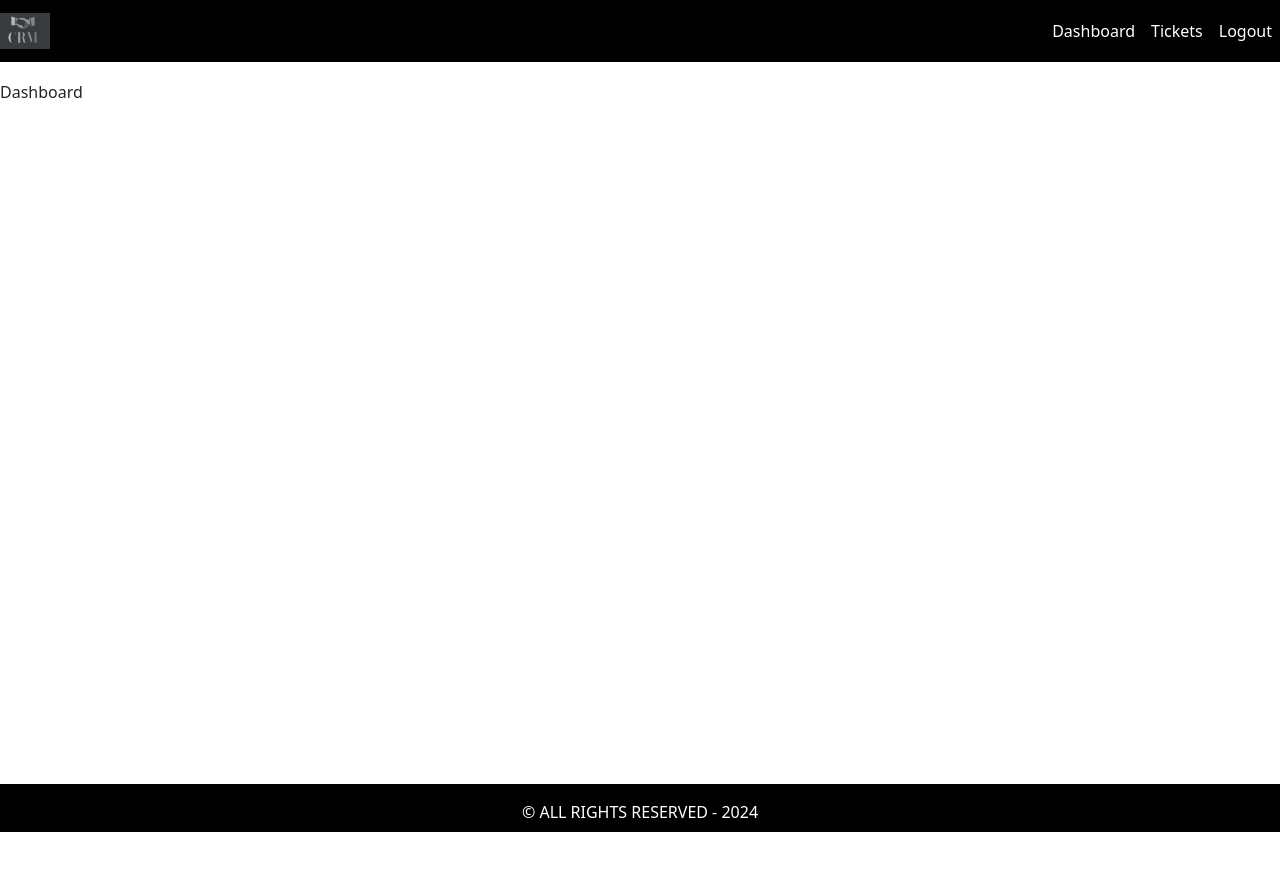
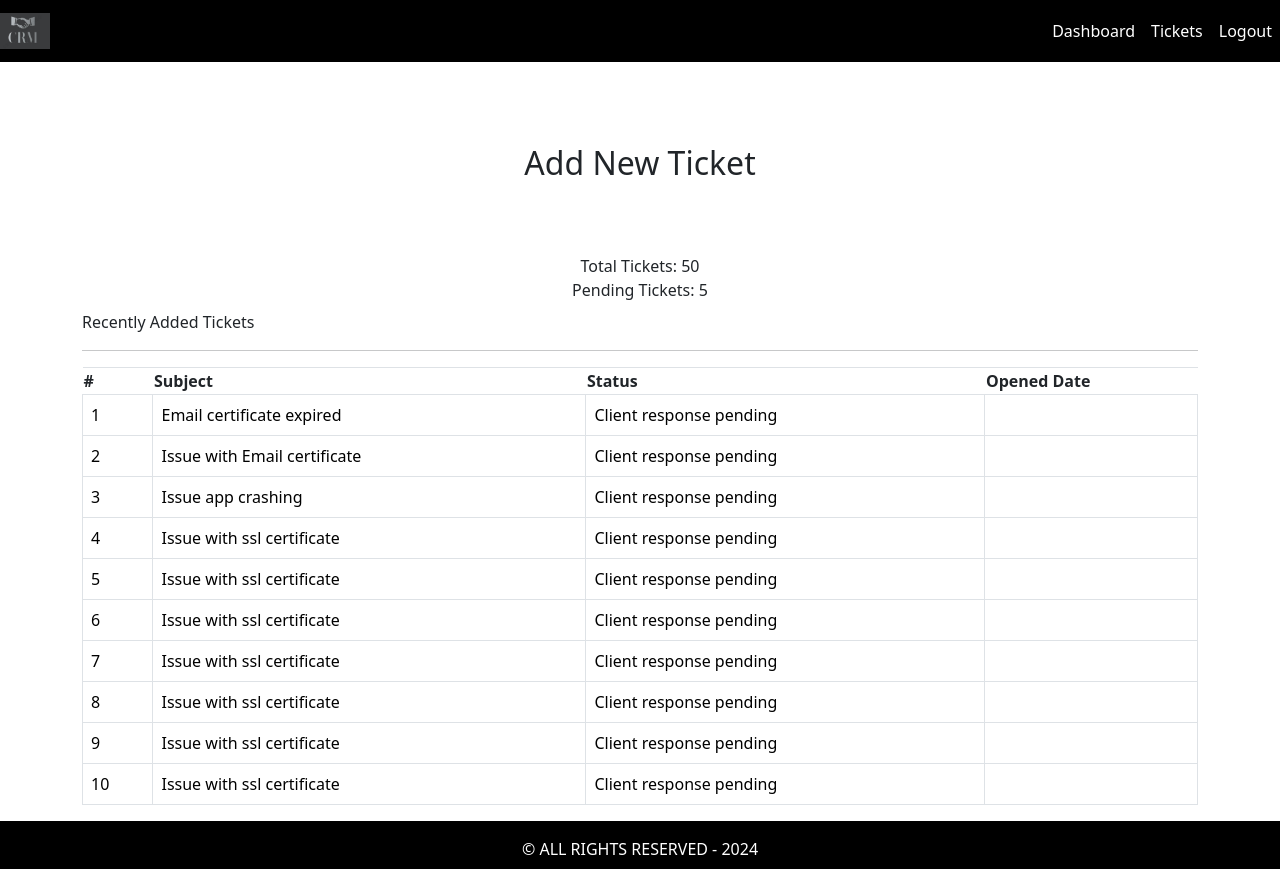
Before and after one commit to Aftermath001/crm-ticket-frontend, a React (Create React App) app: page / in a window 1280 px wide. Before the commit the page ends 832 px from the top, so only its background shows below. Built offline with nearby package versions, Linux system fonts and the light colour scheme.

Commit message:
Dashboard

```diff
--- a/package.json
+++ b/package.json
@@ -12,6 +12,7 @@
     "react-bootstrap": "^2.10.2",
     "react-dom": "^18.3.1",
     "react-scripts": "5.0.1",
+    "source-map-loader": "^5.0.0",
     "web-vitals": "^2.1.4"
   },
   "scripts": {
--- a/src/App.js
+++ b/src/App.js
@@ -1,5 +1,6 @@
 import './App.css';
 import Layout from './layout/Layout';
+import Dashboard from './pages/dashboard/Dashboard';
 
 // eslint-disable-next-line
 // import Button from 'react-bootstrap/Button';
@@ -10,7 +11,7 @@
     <div className="app">
       {/* <Entrypage /> */}
       <Layout>
-        Dashboard
+        <Dashboard/>
       </Layout>
     </div>
   );
--- /dev/null
+++ b/src/assets/data/dummy.json
@@ -0,0 +1,80 @@
+[
+  {
+    "id": 1,
+    "subject": "Email   certificate expired",
+    "status": "Client response pending",
+    "addedAt": "2020-09-23",
+    "history": [
+      {
+        "date": "20-10-10",
+        "message": "sjflsjl",
+        "messageBy": "client"
+      },
+      {
+        "date": "20-10-10",
+        "message": "sjflsjl",
+        "messageBy": "operator"
+      },
+      {
+        "date": "20-10-10",
+        "message": "sjflsjl",
+        "messageBy": "client"
+      }
+    ]
+  },
+  {
+    "id": 2,
+    "subject": "Issue with Email certificate",
+    "status": "Client response pending",
+    "addedAt": "2020-09-23"
+  },
+  {
+    "id": 3,
+    "subject": "Issue app crashing",
+    "status": "Client response pending",
+    "addedAt": "2020-09-23"
+  },
+  {
+    "id": 4,
+    "subject": "Issue with ssl certificate",
+    "status": "Client response pending",
+    "addedAt": "2020-09-23"
+  },
+  {
+    "id": 5,
+    "subject": "Issue with ssl certificate",
+    "status": "Client response pending",
+    "addedAt": "2020-09-23"
+  },
+  {
+    "id": 6,
+    "subject": "Issue with ssl certificate",
+    "status": "Client response pending",
+    "addedAt": "2020-09-23"
+  },
+  {
+    "id": 7,
+    "subject": "Issue with ssl certificate",
+    "status": "Client response pending",
+    "addedAt": "2020-09-23"
+  },
+  {
+    "id": 8,
+    "subject": "Issue with ssl certificate",
+    "status": "Client response pending",
+    "addedAt": "2020-09-23"
+  },
+  {
+    "id": 9,
+    "subject": "Issue with ssl certificate",
+    "status": "Client response pending",
+    "addedAt": "2020-09-23"
+  },
+  {
+    "id": 10,
+    "subject": "Issue with ssl certificate",
+    "status": "Client response pending",
+    "addedAt": "2020-09-23"
+  }
+
+]
--- /dev/null
+++ b/src/components/ticket-table/TicketTable.js
@@ -0,0 +1,36 @@
+import React from 'react'
+import {Table} from 'react-bootstrap'
+const TicketTable = ({tickets}) => {
+  return (
+    <Table stripped bordered hover>
+        <thead>
+            <th>#</th>
+            <th>Subject</th>
+            <th>Status</th>
+            <th>Opened Date</th>
+        </thead>
+
+        <tbody>
+        {tickets.length ? (
+          tickets.map((row) => (
+            <tr key={row.id}>
+              <td>{row.id}</td>
+              <td>{row.subject}</td>
+              <td>{row.status}</td>
+              <td>{row.openAt}</td>
+            </tr>
+          ))
+        ) : (
+          <tr>
+            <td colSpan="4" className="text-center">
+              No ticket Available
+            </td>
+          </tr>
+        )}
+
+        </tbody>
+    </Table>
+  )
+}
+
+export default TicketTable
--- /dev/null
+++ b/src/pages/dashboard/Dashboard.js
@@ -0,0 +1,39 @@
+import React from 'react'
+import {Container, Row, Col, Button} from 'react-bootstrap'
+import TicketTable from '../../components/ticket-table/TicketTable'
+import tickets from '../../assets/data/dummy.json'
+const Dashboard = () => {
+  return (
+    <Container>
+        <Row>
+            <Col className="text-center mt-5 mb-2">
+                <Button variant="black" style={{fontSize:"2rem",
+                    padding:"10px 30px"
+                }}>Add New Ticket</Button>
+            </Col>
+        </Row>
+
+        <Row>
+            <Col className="text-center mt-5 mb-2">
+                <div>Total Tickets: 50</div>
+                <div>Pending Tickets: 5</div>
+            </Col>
+        </Row>
+
+        <Row>
+            <Col>Recently Added Tickets</Col>
+        </Row>
+        <hr />
+
+        <Row>
+            <Col className="recent-ticket">
+            <TicketTable tickets={tickets} />
+            </Col>
+        </Row>
+
+
+    </Container>
+  )
+}
+
+export default Dashboard
```
Also changed, not shown: 1 other file (tests, documents, lock files or other folders).
